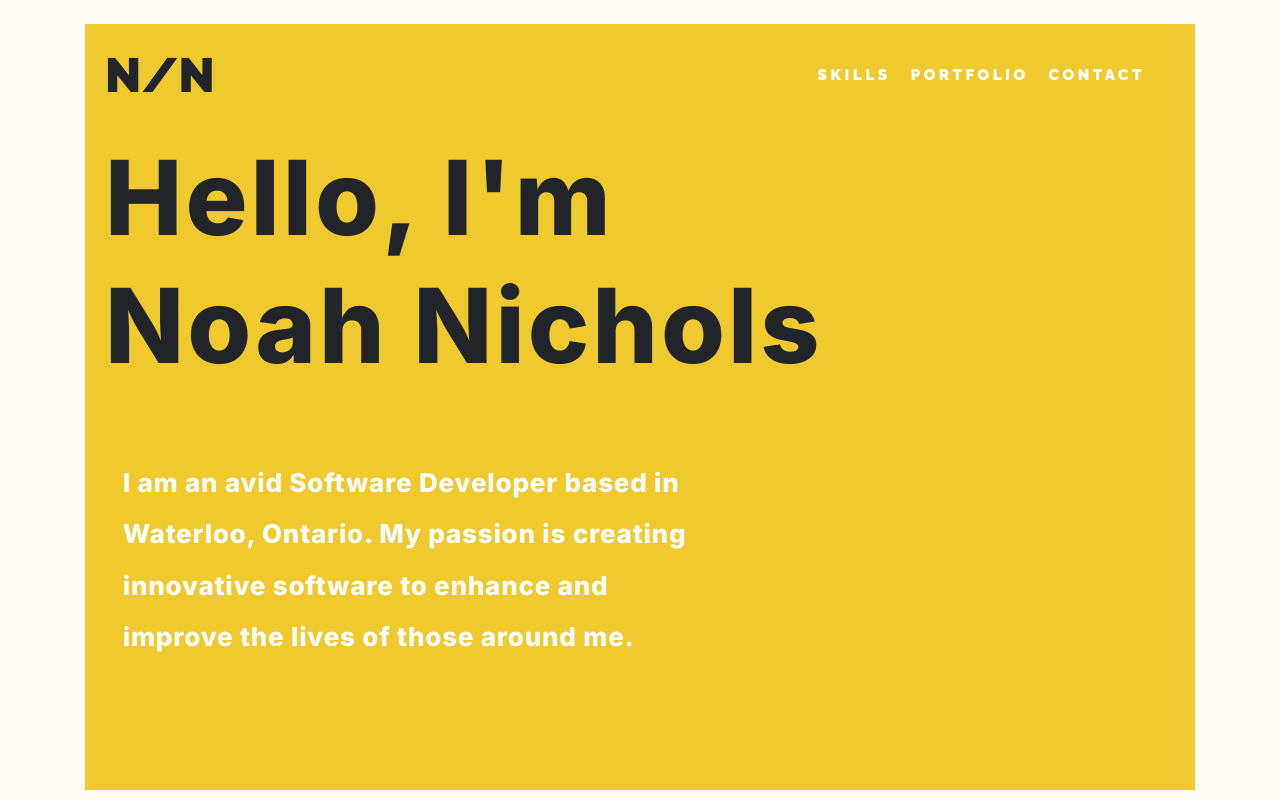
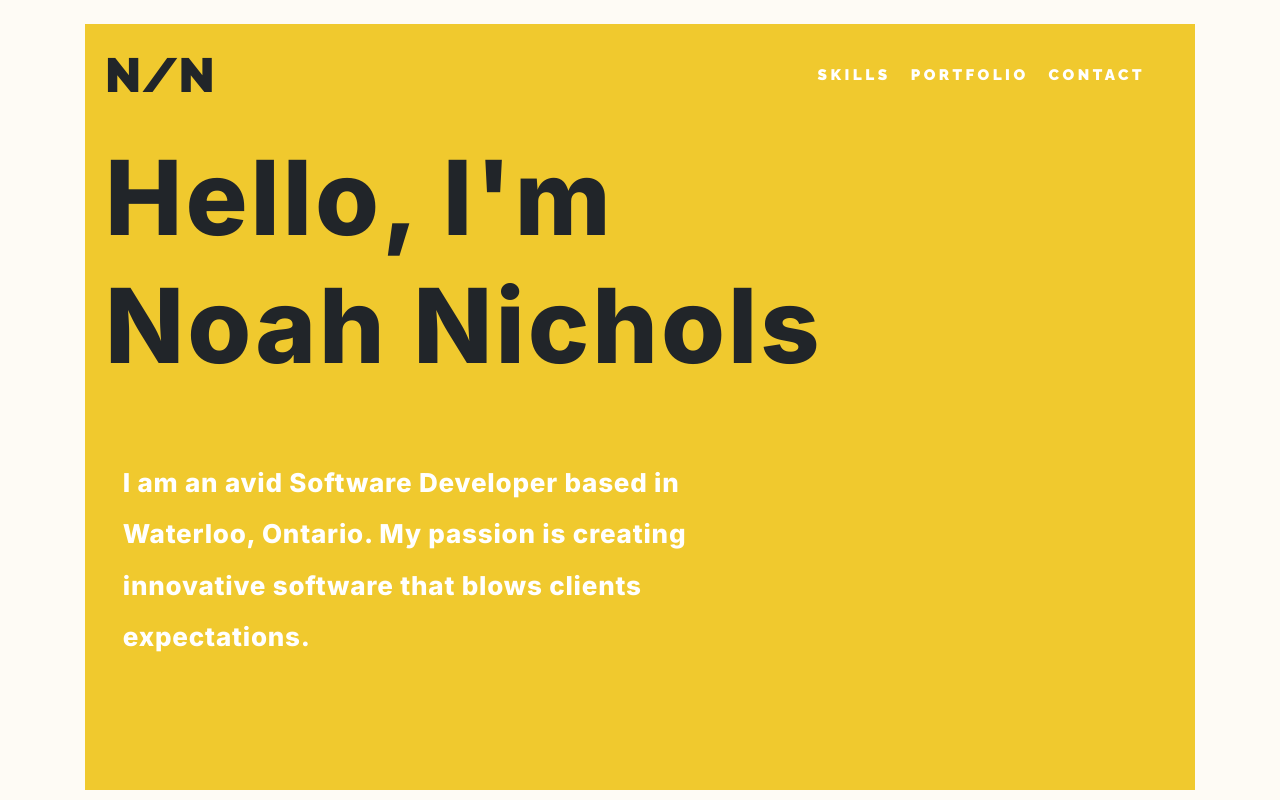
Before and after one commit to noahjacknichols/portfolio, a React (Create React App) app: page / in a window 1280 px wide. Shown: the top 800 px of the page. Built offline with nearby package versions, Linux system fonts and the light colour scheme; a web font is replaced by a local one.

Commit message:
changed some wording in intro

```diff
--- a/src/Components/Intro.jsx
+++ b/src/Components/Intro.jsx
@@ -62,7 +62,7 @@ export default class Portfolio extends React.Component{
                                 <Col  sm={12} md={7}>
 
                                     <div className="white introSubText" >I am an avid Software Developer based in Waterloo, Ontario.
-                                        My passion is creating innovative software to enhance and improve the lives of those around me.
+                                        My passion is creating innovative software that blows clients expectations.
                                     </div>
 
                                 </Col>
```
